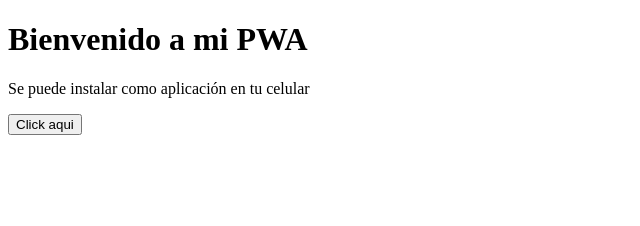
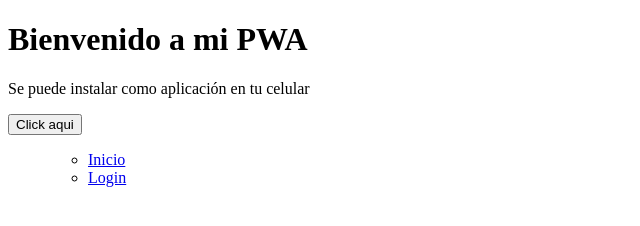
Before and after one commit to PacoDeLuis/MIPWA, a plain HTML site: page index.html in a window 1280 px wide. Shown: the whole page, without its empty margins (0-640 px from the left). Drawn offline with Linux system fonts and the light colour scheme.

Commit message:
83433436

```diff
--- a/index.html
+++ b/index.html
@@ -22,6 +22,12 @@
             .catch(err => console.log("Error al registrar el SW", err))
         }
     </script>
+    <ul>
+        <ul>
+        <li> <a href="index.html">Inicio</a></li>
+        <li> <a href="login.html">Login</a></li>
+    </ul>
+    </ul>
 
 </body>
 </html>
```
